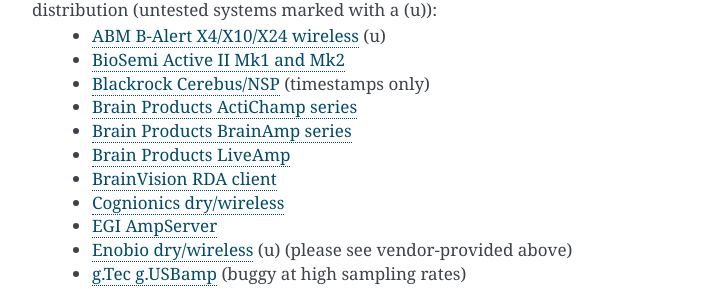
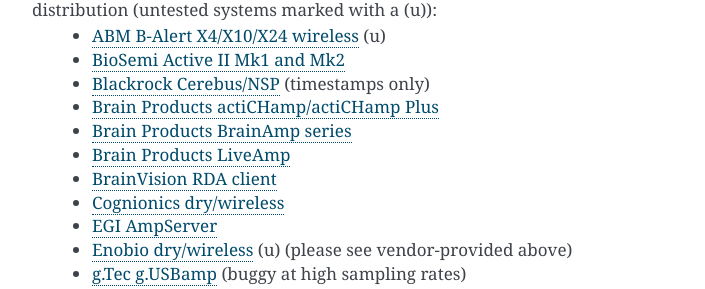
Before and after one commit to sccn/labstreaminglayer, a Sphinx documentation site: the page built from docs/info/supported_devices.rst, in a window 1280 px wide and 900 px high, scrolled down 616 px. Shown: the part 165-454 px from the top of the window, without its empty margins (388-1093 px from the left). Built offline with Sphinx 7.4.7, drawn with Linux system fonts in a browser that asks for light colours; pages that are not in the unit, such as notebooks, are missing from menus.

```diff
--- a/docs/info/supported_devices.rst
+++ b/docs/info/supported_devices.rst
@@ -26,7 +26,7 @@
   * `ABM B-Alert X4/X10/X24 wireless <https://github.com/labstreaminglayer/App-BAlert>`__ (u)
   * `BioSemi Active II Mk1 and Mk2 <https://github.com/labstreaminglayer/App-BioSemi>`__
   * `Blackrock Cerebus/NSP <https://github.com/labstreaminglayer/App-BlackrockTimestamps>`__ (timestamps only)
-  * `Brain Products ActiChamp series <https://github.com/brain-products/LSL-actiCHamp>`__
+  * `Brain Products actiCHamp/actiCHamp Plus <https://github.com/brain-products/LSL-actiCHamp>`__
   * `Brain Products BrainAmp series <https://github.com/labstreaminglayer/App-BrainProducts>`__
   * `Brain Products LiveAmp <https://github.com/brain-products/LSL-LiveAmp/>`__
   * `BrainVision RDA client <https://github.com/brain-products/LSL-BrainVisionRDA>`__
```
